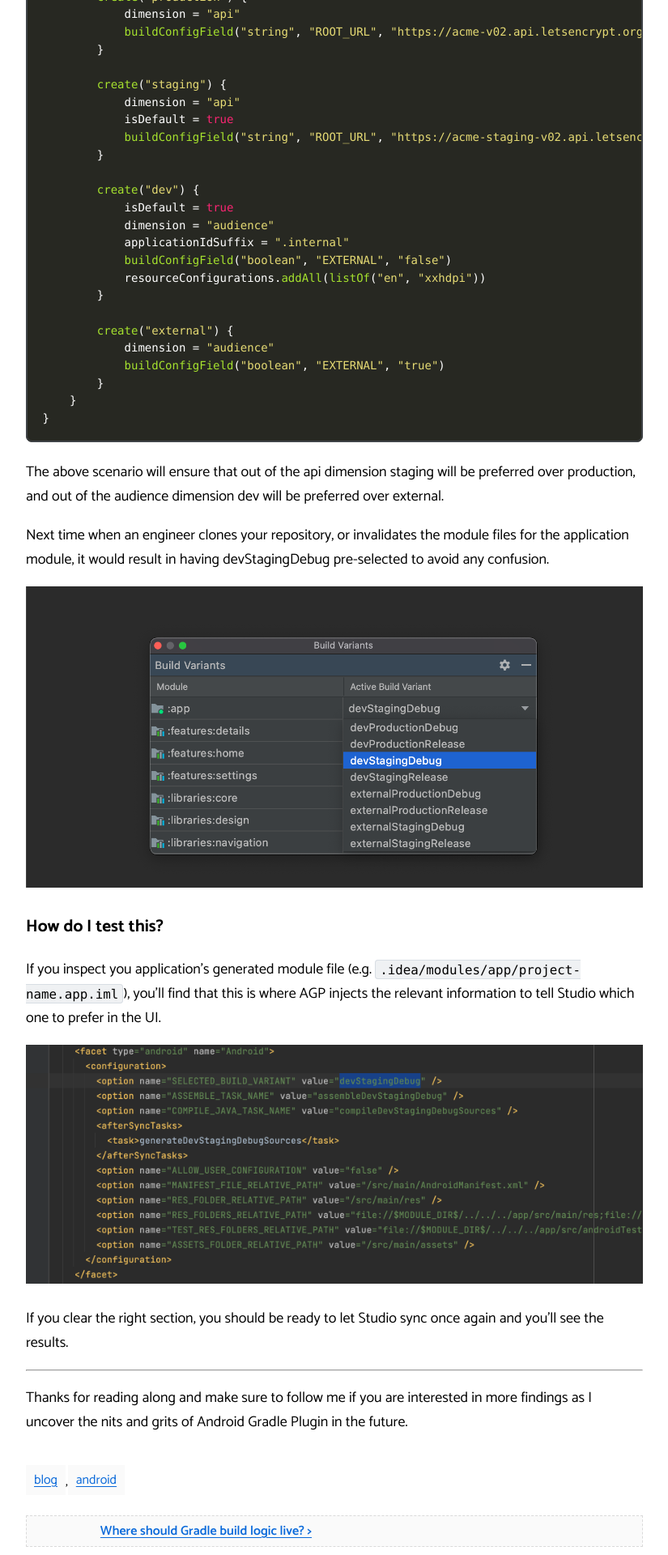
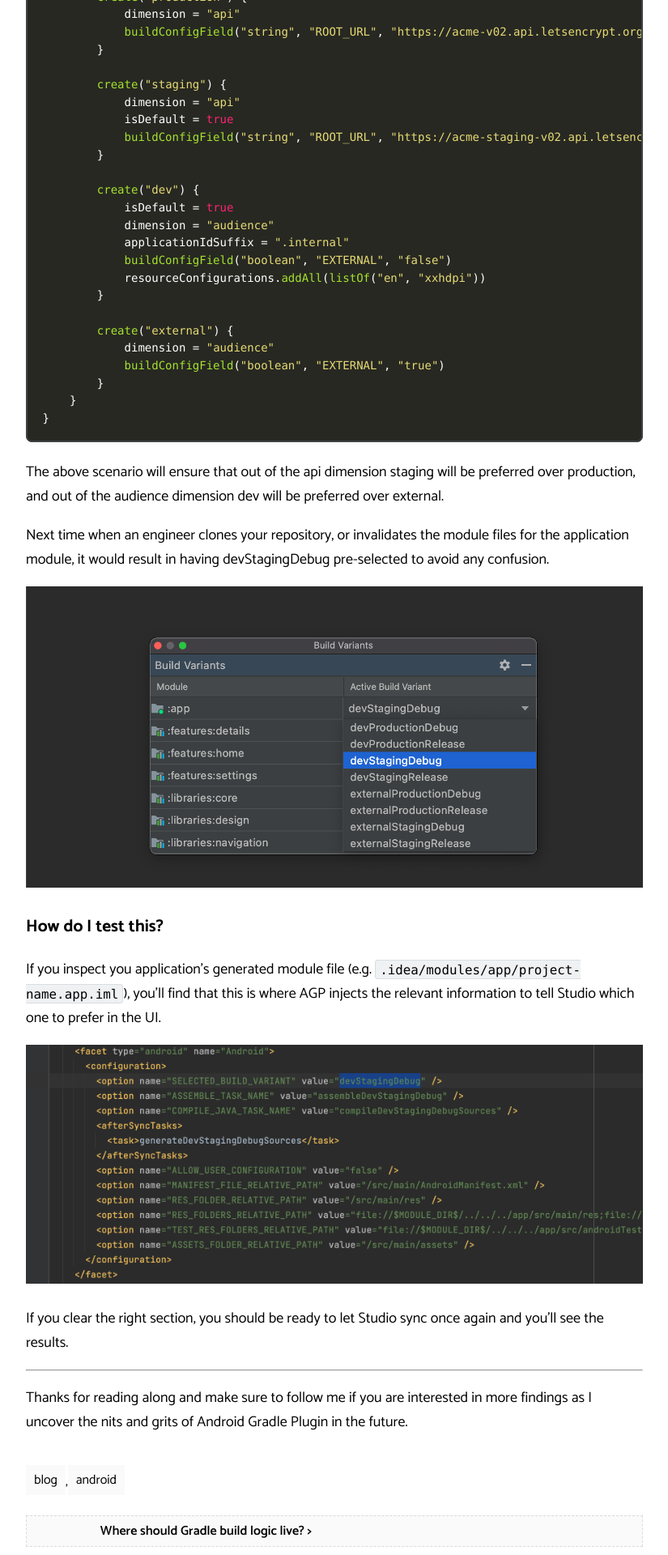
Before and after one commit to anthonymonori/website, a Jekyll site: the page built from _posts/2024-05-06-agp-tidbits-default-build-variant-in-android-studio.md, in a window 1280 px wide. Shown: the part 2382-4302 px from the top of the page at 81% size, without its empty margins (227-1052 px from the left). Built offline with Jekyll 4.4.1, drawn with Linux system fonts in a browser that asks for light colours.

Commit message:
Scope article link styling (#57)

```diff
--- a/assets/css/style.css
+++ b/assets/css/style.css
@@ -179,13 +179,22 @@
 .w-100{width: 100%!important;}
 
 a{
+  color: var(--primary-font-color);
+  text-decoration: none;
+}
+a:hover{
+  color: var(--primary-font-color);
+  text-decoration: none;
+}
+.blog-post-content a{
   color: var(--link-color);
   text-decoration: underline;
   text-decoration-thickness: 1px;
   text-underline-offset: 0.16em;
 }
-a:hover{
+.blog-post-content a:hover{
   color: var(--link-hover-color);
+  text-decoration: underline;
   text-decoration-thickness: 2px;
 }
 .nav-links a,
```
